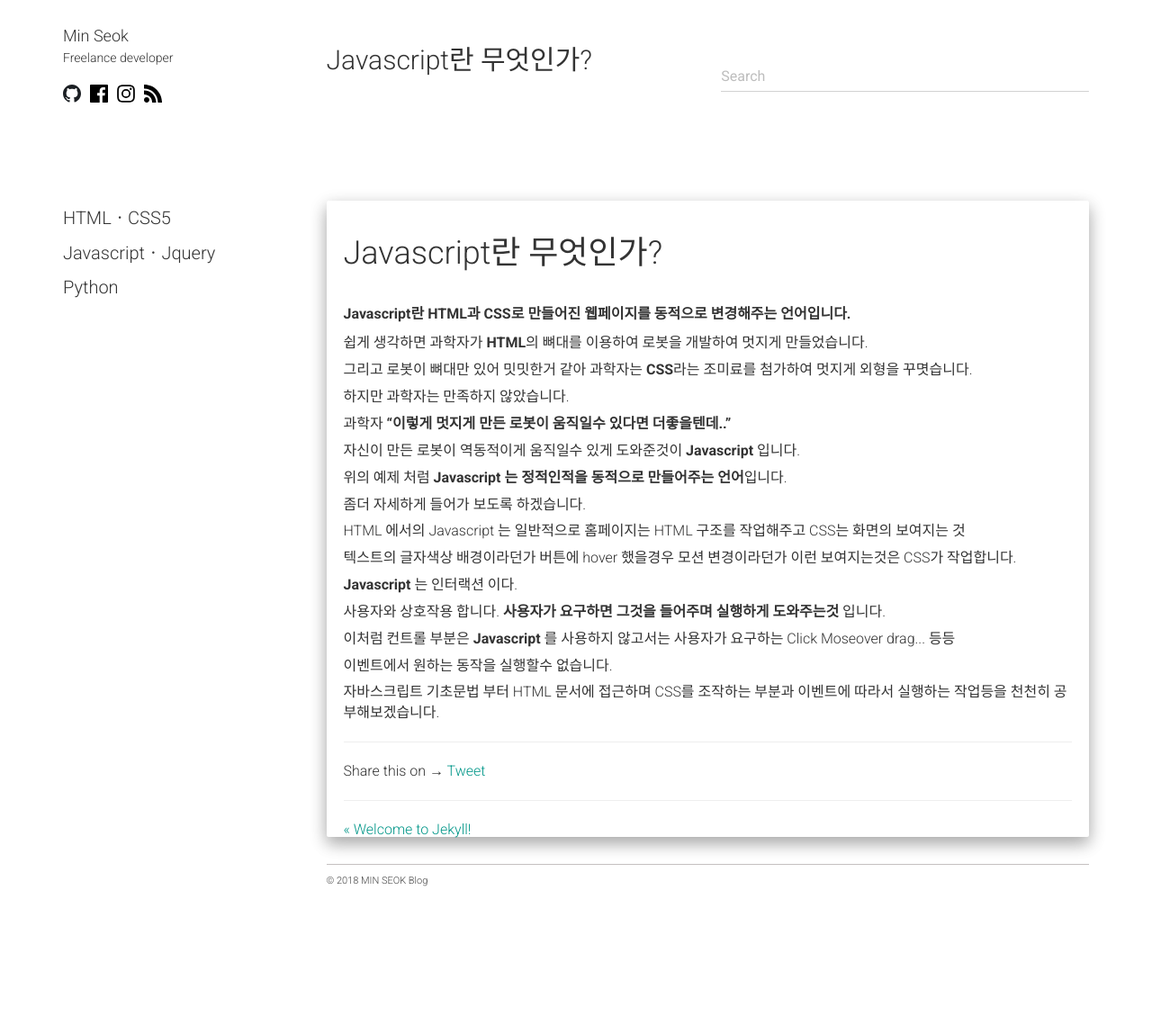
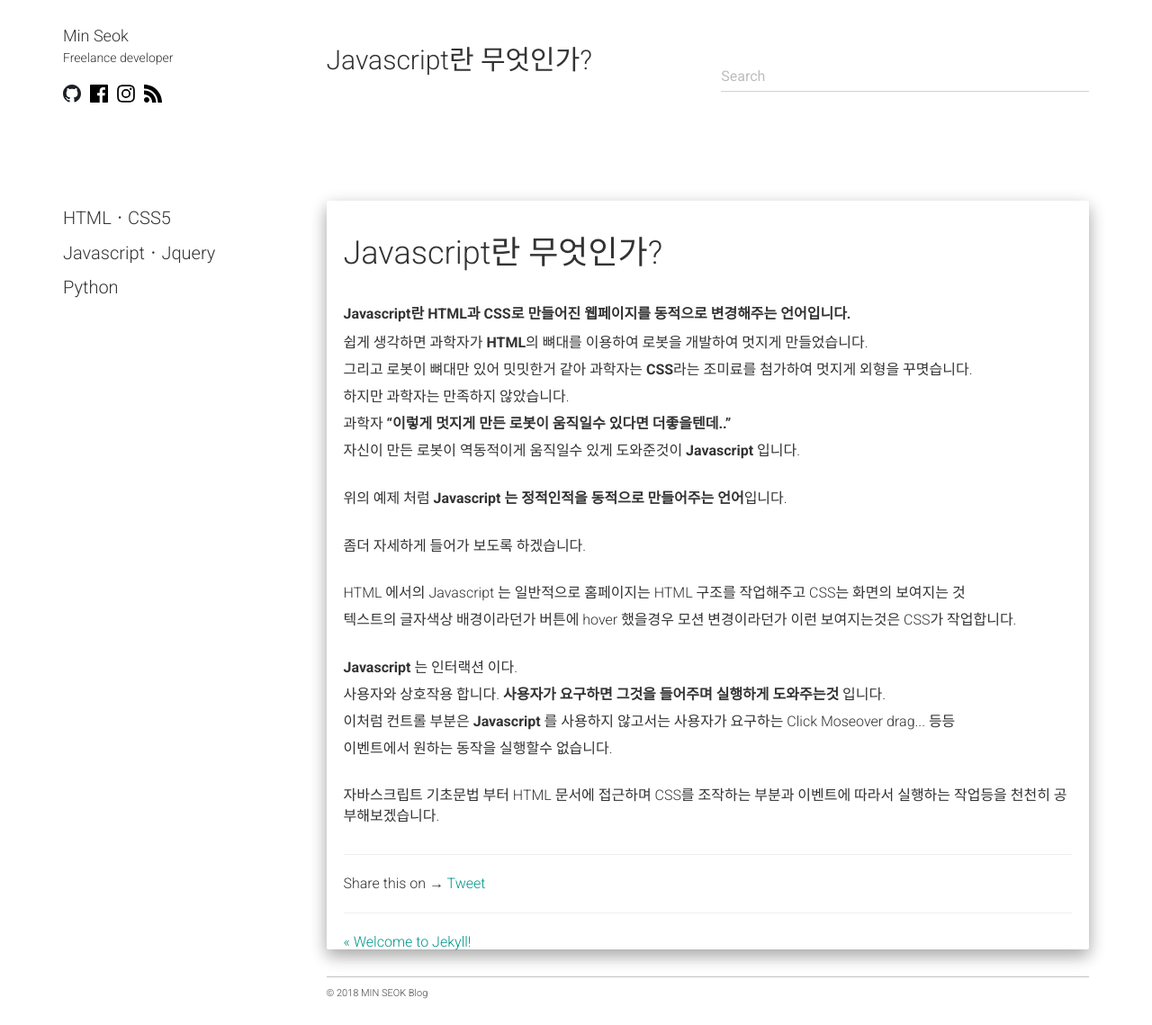
Before and after one commit to alalstjr/promote.github.io, a Jekyll site: the page built from _posts/2018-08-21-Javascript란 무엇인가?.md, in a window 1280 px wide. Shown: the whole page at 90% size. Built offline with Jekyll 4.4.1, drawn with Linux system fonts in a browser that asks for light colours; nearby versions of some CDN libraries; our own code applies the rules of GitHub Pages for plain Markdown files; comment, search, counter and statistics services are not loaded; before the commit the page ends 1014 px from its top, so only the background shows below that.

Commit message:
Update post.css

```diff
--- a/static/css/post.css
+++ b/static/css/post.css
@@ -1,4 +1,5 @@
 .post .title {margin-bottom:36px;font-size:36px;}
+.post .box {margin-bottom:30px;}
 .post .box p {margin-bottom:7px;}
 
 @media all and (max-width:480px){
```
